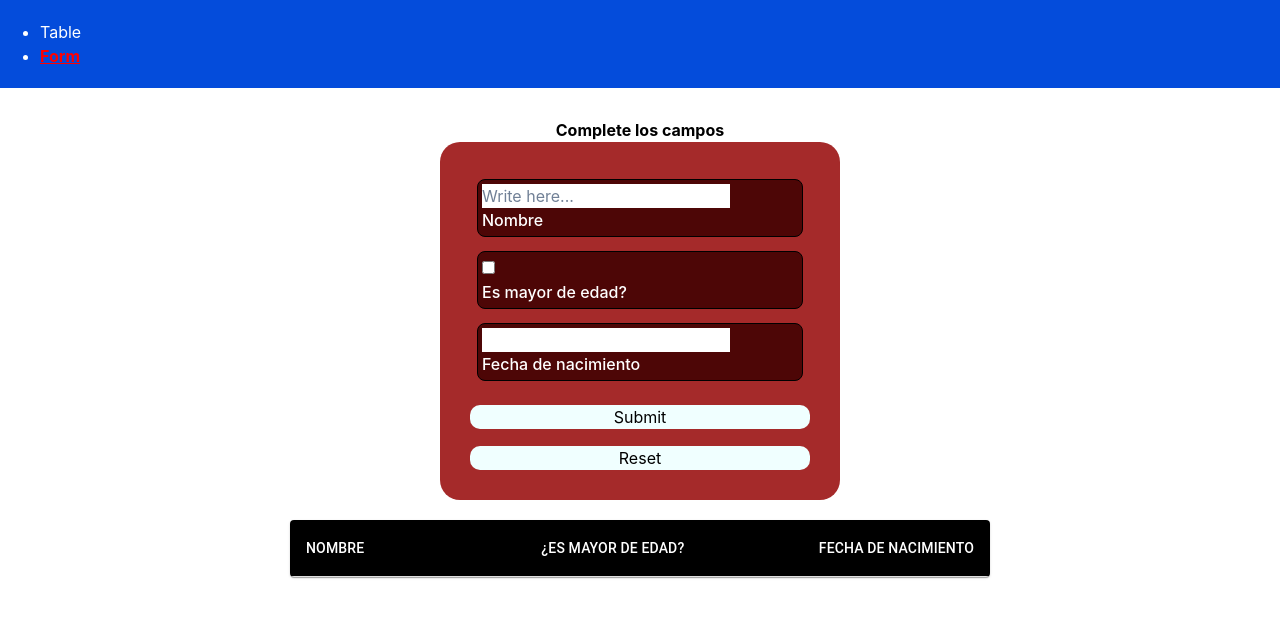
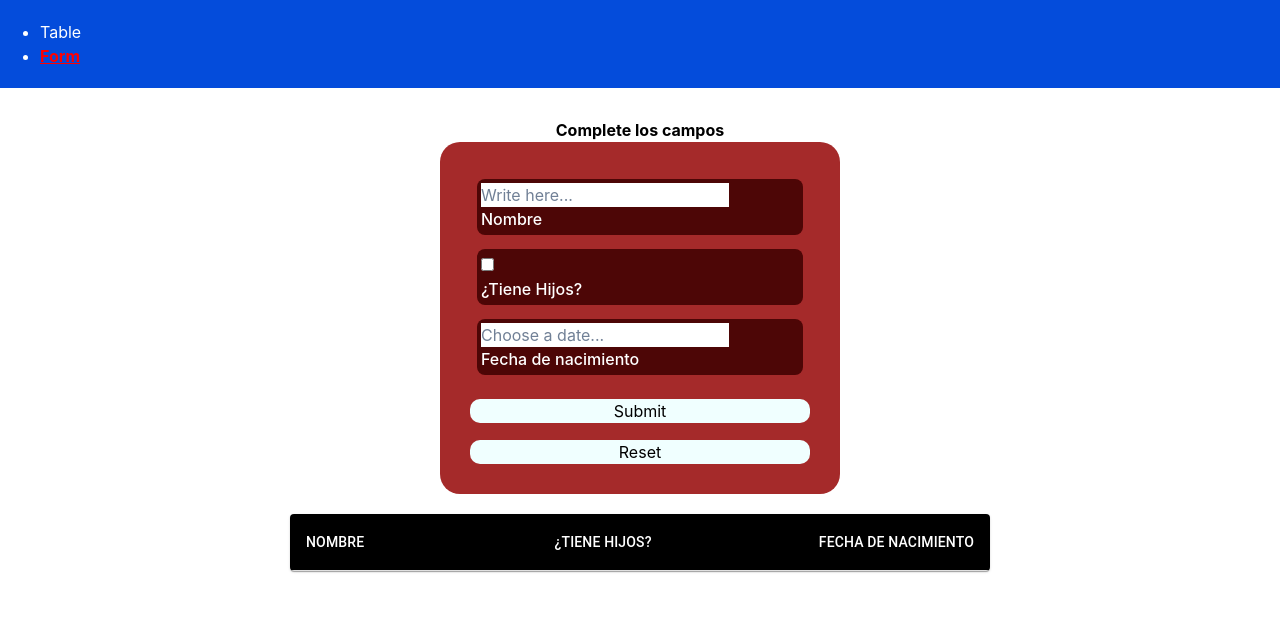
Before and after one commit to MNATorres/Ejercicio-react, a React (Create React App) app: page /form in a window 1280 px wide. Shown: the top 618 px of the page. Built offline with nearby package versions, Linux system fonts and the light colour scheme.

Commit message:
se agrega alert para completar los campos

```diff
--- a/src/Components/Element.tsx
+++ b/src/Components/Element.tsx
@@ -7,7 +7,7 @@ import TableRow from '@mui/material/TableRow';
 type ElementProps = {
     title: string;
     id: number;
-    isAdult: boolean;
+    children: boolean;
     date: Date;
 }
 
@@ -33,7 +33,7 @@ const StyledTableCell = styled(TableCell)(({ theme }) => ({
 
 
 
-const Element: React.FC<ElementProps> = ({title, id, isAdult, date}) => {
+const Element: React.FC<ElementProps> = ({title, id, children: isAdult, date}) => {
 
     return (
 
@@ -41,7 +41,7 @@ const Element: React.FC<ElementProps> = ({title, id, isAdult, date}) => {
               <StyledTableCell component="th" scope="row">
                 {title}
               </StyledTableCell>
-              <StyledTableCell align="right">{isAdult}</StyledTableCell>
+              <StyledTableCell align="right">{(isAdult) ? "Tiene hijos." : "No tiene hijos."}</StyledTableCell>
               <StyledTableCell align="right">{date.toISOString()}</StyledTableCell>
             </StyledTableRow>
     )
--- a/src/Pages/Form.css
+++ b/src/Pages/Form.css
@@ -24,7 +24,7 @@
 .formulario > div{
     margin: 7px;
     padding: 4px;
-    border: solid 1px black;
+
     justify-content: space-between;
     color: black;
     border-radius: 8px;
--- a/src/Pages/Form.tsx
+++ b/src/Pages/Form.tsx
@@ -16,14 +16,14 @@ import "react-datepicker/dist/react-datepicker.css";
 type User = { text: string; value: boolean; id: number; date: Date };
 type UserFormData = {
   name: string;
-  isAdult: boolean;
+  children: boolean;
   date: Date | null;
 };
 
 export default function Form() {
   const [formData, setFormData] = useState<UserFormData>({
     name: "",
-    isAdult: false,
+    children: false,
     date: null
   });
 
@@ -34,7 +34,7 @@ export default function Form() {
   };
 
   let handleCheckboxChange = (e: React.ChangeEvent<HTMLInputElement>) => {
-    setFormData({ ...formData, isAdult: e.currentTarget.checked });
+    setFormData({ ...formData, children: e.currentTarget.checked });
   };
 
   let handleDateChange = (newDate: Date | null) => {
@@ -42,19 +42,20 @@ export default function Form() {
   };
 
   let handleAdd = () => {
-    if (!formData.date) return;
+    if (!formData.date) return alert("Debe completar la fecha");
+    if (formData.name.length < 1) return alert("Debe completar el nombre");
     setList([
       ...list,
       {
         text: formData.name,
         id: Math.random(),
-        value: formData.isAdult,
+        value: formData.children,
         date: formData.date
       }
     ]);
     setFormData({
       name: "",
-      isAdult: false,
+      children: false,
       date: null
     });
   };
@@ -73,15 +74,7 @@ export default function Form() {
     }
   }));
 
-  const StyledTableRow = styled(TableRow)(({ theme }) => ({
-    "&:nth-of-type(odd)": {
-      backgroundColor: theme.palette.action.hover
-    },
-    // hide last border
-    "&:last-child td, &:last-child th": {
-      border: 0
-    }
-  }));
+
 
   return (
     <div className="form">
@@ -100,14 +93,15 @@ export default function Form() {
         <div>
           <input
             onChange={handleCheckboxChange}
-            checked={formData.isAdult}
+            checked={formData.children}
             type="checkbox"
             name="edad"
           />
-          <p>Es mayor de edad?</p>
+          <p>¿Tiene Hijos?</p>
         </div>
         <div>
           <DatePicker
+            placeholderText="Choose a date..."
             selected={formData.date}
             onChange={handleDateChange}
           />
@@ -118,21 +112,21 @@ export default function Form() {
       </form>
       <div className="dataForm">
         <TableContainer component={Paper}>
-          <Table sx={{ minWidth: 700 }} aria-label="customized table">
+          <Table sx={{ minWidth: 700, maxWidth: 800 }} aria-label="customized table">
             <TableHead>
               <TableRow>
                 <StyledTableCell>NOMBRE</StyledTableCell>
                 <StyledTableCell align="right">
-                  ¿ES MAYOR DE EDAD?
+                  ¿TIENE HIJOS?
                 </StyledTableCell>
                 <StyledTableCell align="right">
                   FECHA DE NACIMIENTO
                 </StyledTableCell>
               </TableRow>
             </TableHead>
-            <TableBody>
+            <TableBody sx={{maxWidth: 800 }} >
               {list.map(({ text, id, value, date}) => {
-                return <Element title={text} id={id} isAdult={value} date={date} />;
+                return <Element title={text} id={id} children={value} date={date} />;
               })}
             </TableBody>
           </Table>
```
